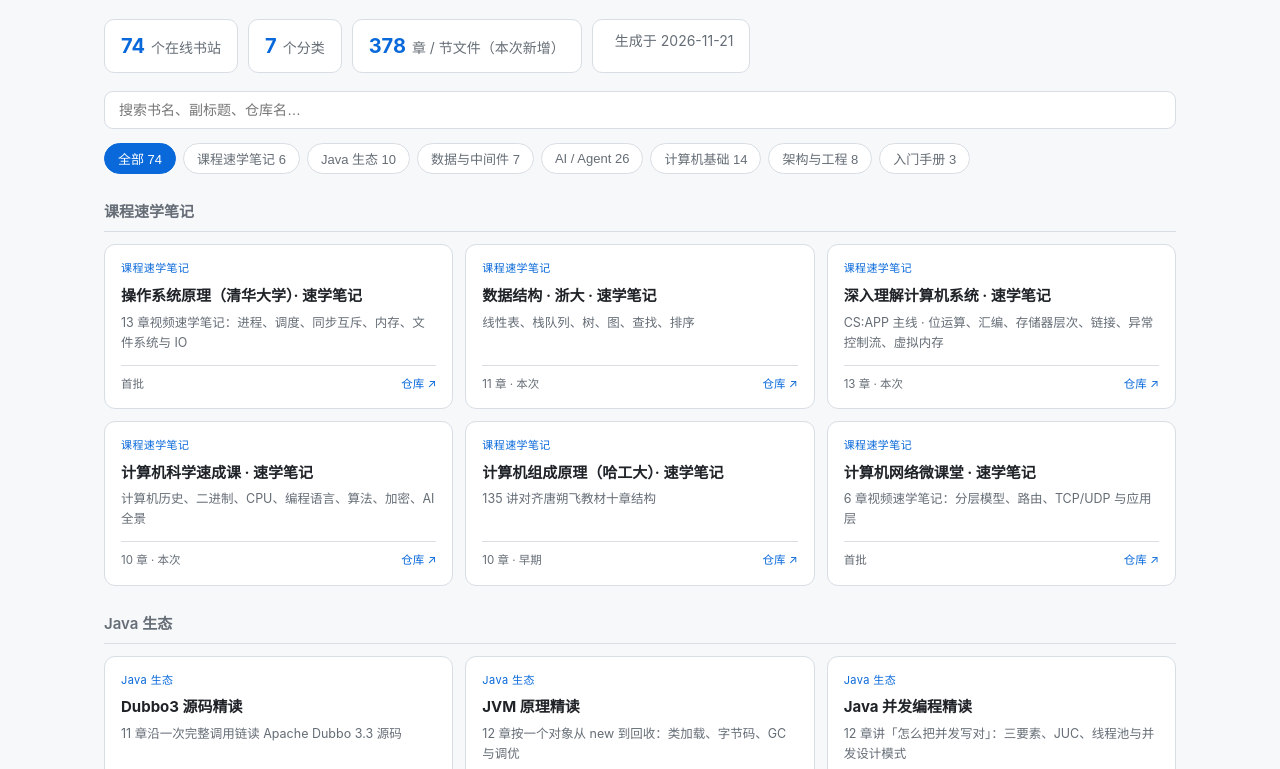
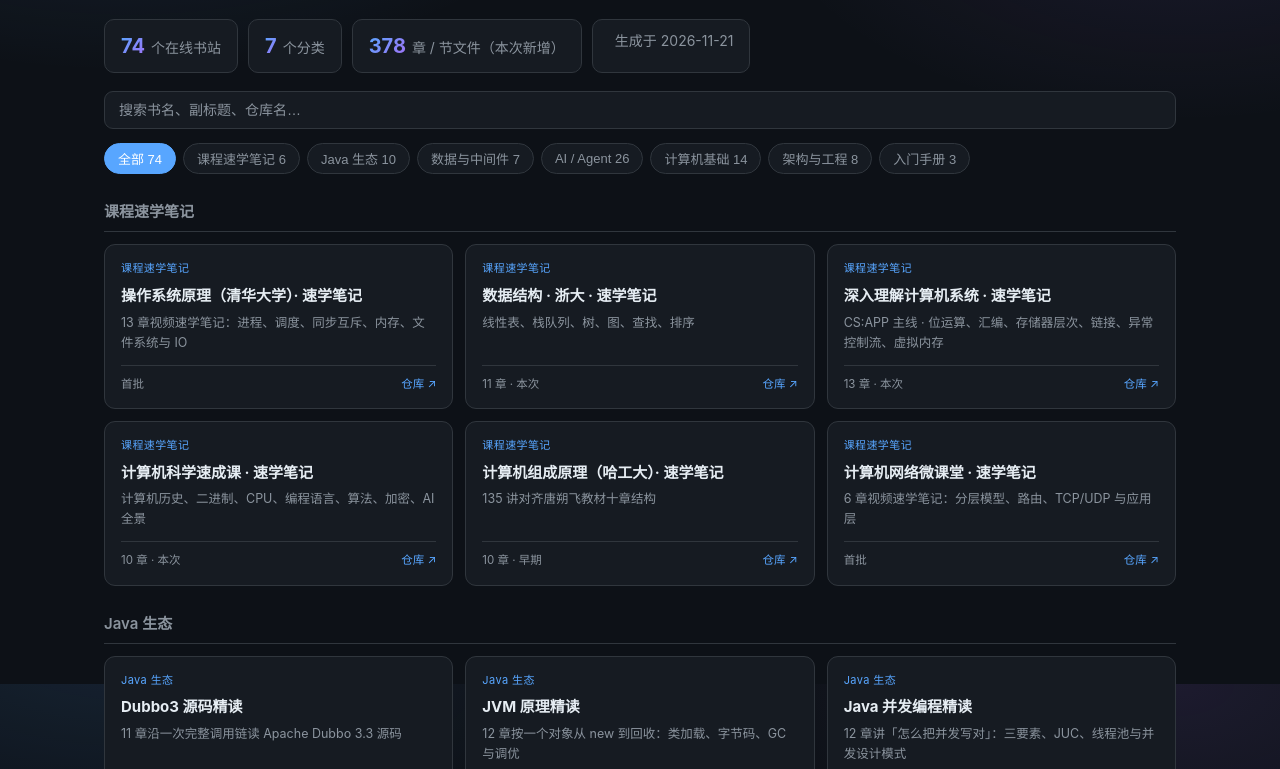
Before and after one commit to leospiritlee/books-index, a plain HTML site: page index.html in a window 1280 px wide. Shown: the part 116-885 px from the top of the page. Drawn offline with Linux system fonts and the light colour scheme.

Commit message:
chore: refresh book index

```diff
--- a/index.html
+++ b/index.html
@@ -3,19 +3,21 @@
 <meta name="viewport" content="width=device-width, initial-scale=1.0">
 <title>我的书站 · 总索引</title>
 <style>
-:root{--bg:#f7f8fa;--card:#fff;--ink:#1f2328;--muted:#656d76;--line:#d8dee4;--accent:#0969da}
+:root{--bg:#0d1117;--card:#161b22;--ink:#e6edf3;--muted:#8b949e;--line:#30363d;--accent:#58a6ff;--accent2:#a371f7}
 *{box-sizing:border-box}
-body{margin:0;background:var(--bg);color:var(--ink);font:14px/1.6 -apple-system,BlinkMacSystemFont,"PingFang SC","Microsoft YaHei",sans-serif}
+body{margin:0;background:var(--bg);color:var(--ink);font:14px/1.6 -apple-system,BlinkMacSystemFont,"PingFang SC","Microsoft YaHei",sans-serif;
+  background-image:radial-gradient(700px 360px at 10% -8%,rgba(88,166,255,.13),transparent 70%),radial-gradient(600px 340px at 92% 0%,rgba(163,113,247,.10),transparent 70%);background-attachment:fixed}
 .wrap{max-width:1120px;margin:0 auto;padding:40px 24px 64px}
 header h1{margin:0 0 6px;font-size:28px;letter-spacing:-.5px}
 header p{margin:0;color:var(--muted)}
 .stats{display:flex;gap:10px;margin:22px 0 18px;flex-wrap:wrap}
 .stat{background:var(--card);border:1px solid var(--line);border-radius:10px;padding:10px 16px}
-.stat b{font-size:20px;color:var(--accent)}
+.stat b{font-size:20px;background:linear-gradient(135deg,var(--accent),var(--accent2));-webkit-background-clip:text;background-clip:text;color:transparent}
 .stat span{color:var(--muted);margin-left:6px}
 .tools{display:flex;gap:10px;flex-wrap:wrap;align-items:center;margin-bottom:14px}
 #q{flex:1;min-width:220px;padding:10px 14px;border:1px solid var(--line);border-radius:9px;background:var(--card);color:var(--ink);font-size:14px;outline:none}
-#q:focus{border-color:var(--accent)}
+#q::placeholder{color:var(--muted)}
+#q:focus{border-color:var(--accent);box-shadow:0 0 0 3px rgba(88,166,255,.16)}
 .chips{display:flex;gap:7px;flex-wrap:wrap;margin-bottom:24px}
 .chip{border:1px solid var(--line);background:var(--card);color:var(--muted);border-radius:20px;padding:5px 13px;cursor:pointer;font-size:13px}
 .chip.on{background:var(--accent);border-color:var(--accent);color:#fff}
```
